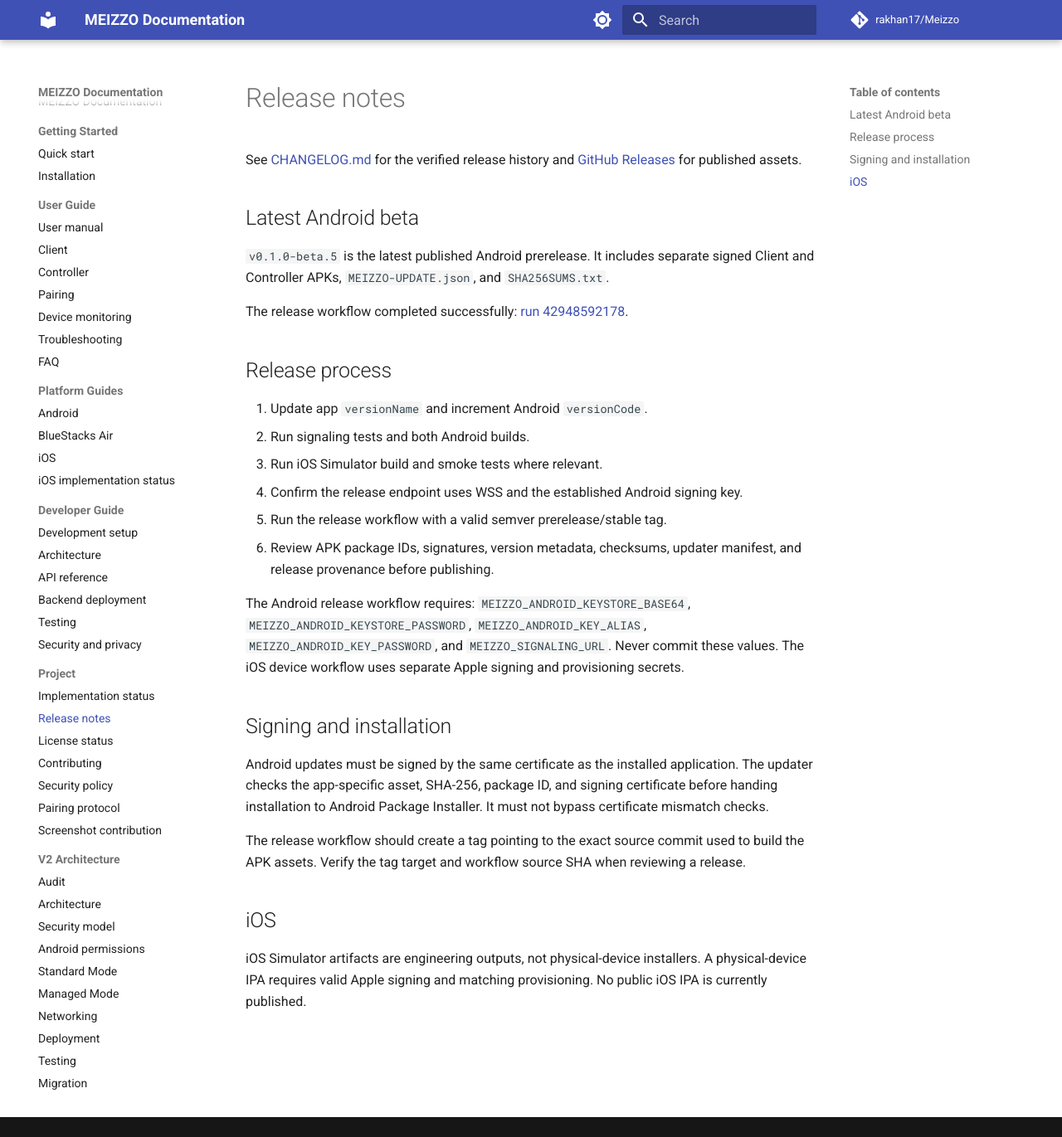
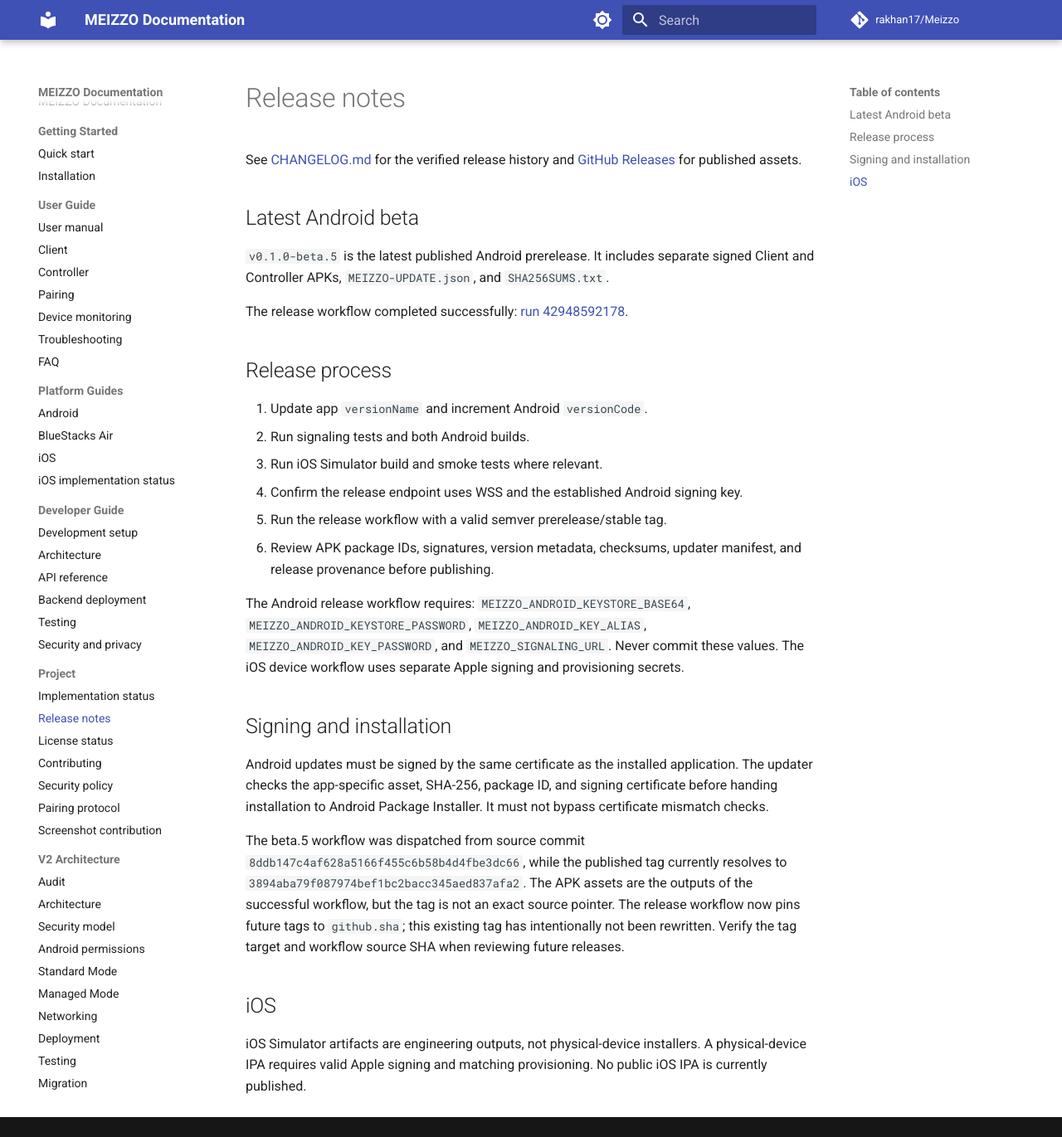
Before and after one commit to rakhan17/Meizzo, an MkDocs documentation site: the page built from docs/release-notes.md, in a window 1280 px wide and 1371 px high. Shown: the whole window at 83% size. Built offline with MkDocs 1.6.1 and Material for MkDocs 9.7.7, drawn with Linux system fonts in a browser that asks for light colours; comment, search, counter and statistics services are not loaded.

Commit message:
docs: document beta.5 source provenance caveat

```diff
--- a/docs/release-notes.md
+++ b/docs/release-notes.md
@@ -38,9 +38,13 @@ application. The updater checks the app-specific asset, SHA-256, package ID,
 and signing certificate before handing installation to Android Package
 Installer. It must not bypass certificate mismatch checks.
 
-The release workflow should create a tag pointing to the exact source commit
-used to build the APK assets. Verify the tag target and workflow source SHA
-when reviewing a release.
+The beta.5 workflow was dispatched from source commit
+`8ddb147c4af628a5166f455c6b58b4d4fbe3dc66`, while the published tag currently
+resolves to `3894aba79f087974bef1bc2bacc345aed837afa2`. The APK assets are the
+outputs of the successful workflow, but the tag is not an exact source pointer.
+The release workflow now pins future tags to `github.sha`; this existing tag
+has intentionally not been rewritten. Verify the tag target and workflow
+source SHA when reviewing future releases.
 
 ## iOS
 
```
